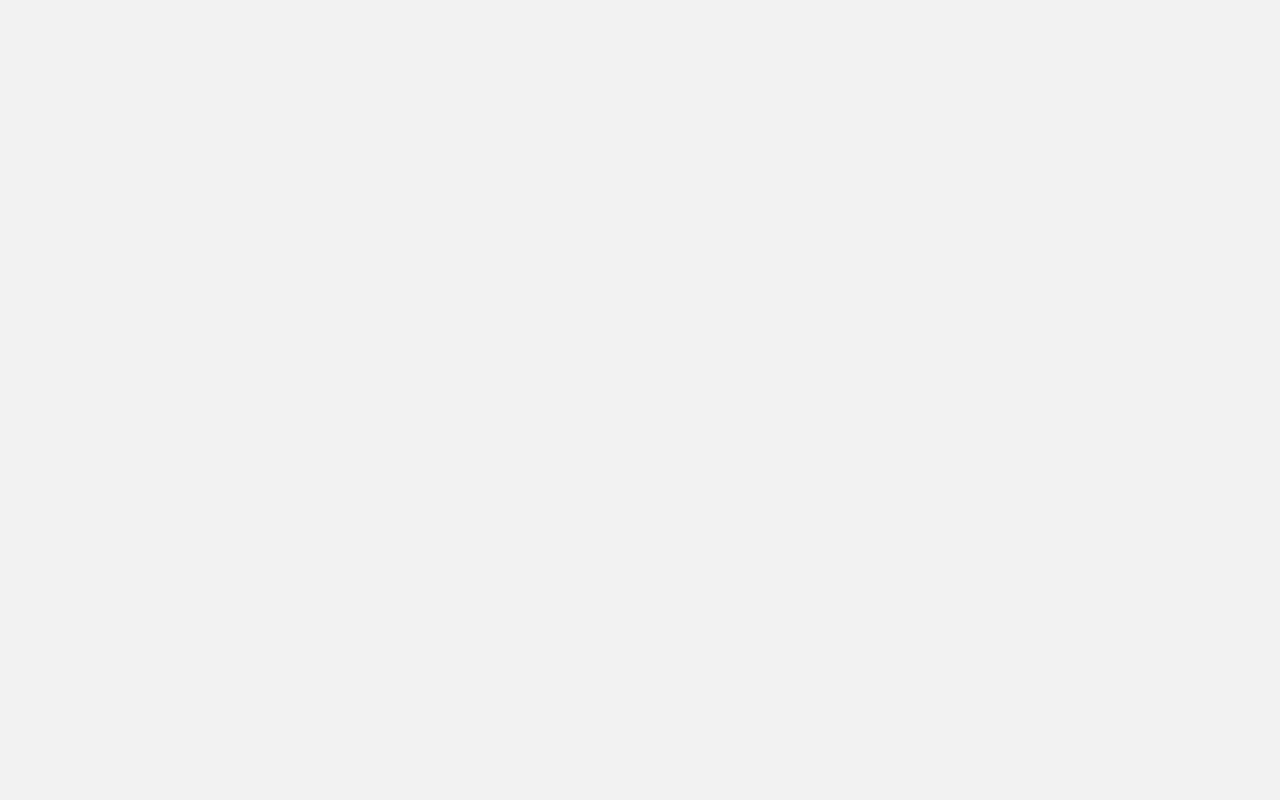
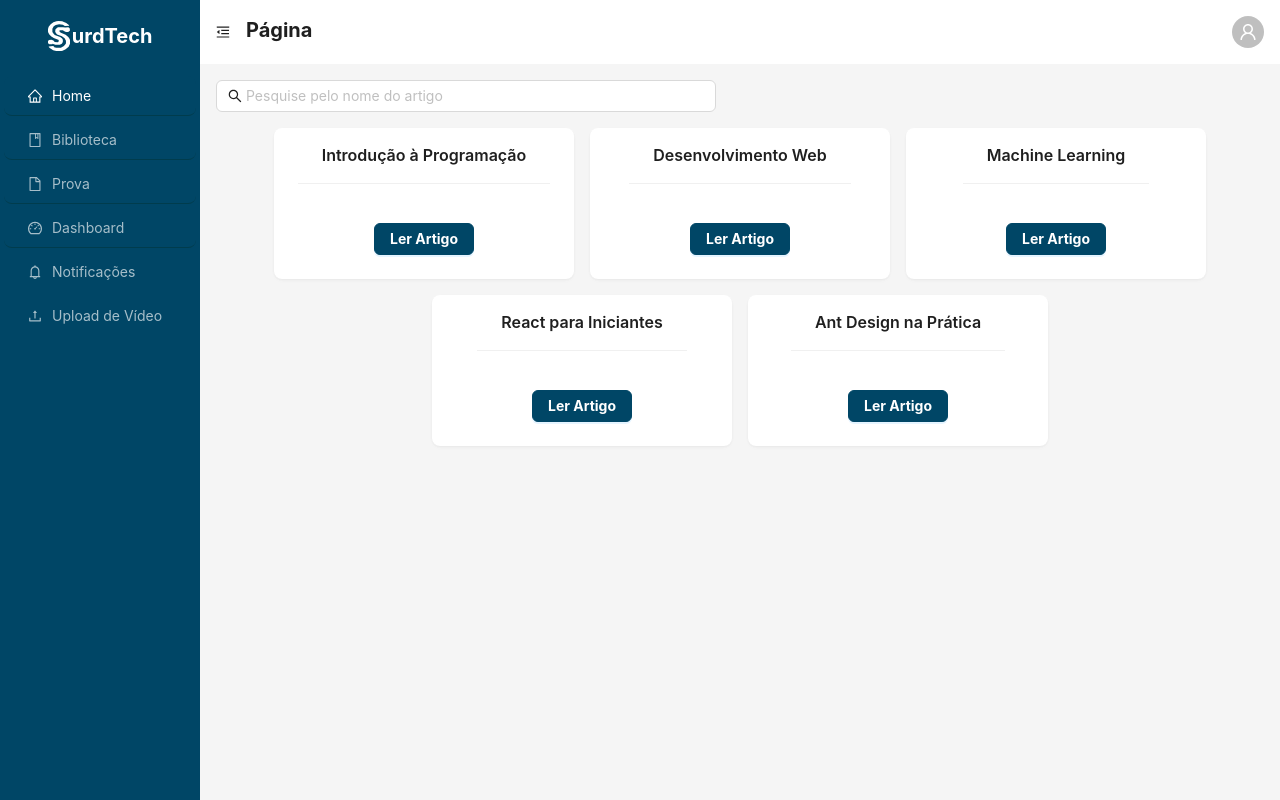
Before and after one commit to RodolfoXYZ/Surd-Tech-Front-End, a React (Create React App) app: page /biblioteca in a window 1280 px wide. Before the commit this address had no page. Built offline with nearby package versions, Linux system fonts and the light colour scheme.

Commit message:
adicionado atualizações na tela

```diff
--- a/src/Pages/Biblioteca/Biblioteca.js
+++ b/src/Pages/Biblioteca/Biblioteca.js
@@ -1,22 +1,104 @@
-import React from 'react';
+import React, { useState } from 'react';
+import { Layout, Input, Card, Empty, Button } from 'antd';
+import { SearchOutlined } from '@ant-design/icons';
 import Sidebar from '../../components/Layout/Sidebar';
-import CourseList from '../../components/Course/CouserList';
-import './Biblioteca.css';
+import AppHeader from '../../components/Layout/AppHeader';
 
-function Biblioteca() {
+const { Content } = Layout;
+
+const Biblioteca = () => {
+  const [collapsed, setCollapsed] = useState(false);
+  const [search, setSearch] = useState('');
+
+  const artigosMockados = [
+    {
+      idArtigo: 1,
+      titulo: 'Introdução à Programação',
+      url: 'https://www.devmedia.com.br/introducao-a-programacao-estruturada/24951',
+    },
+    {
+      idArtigo: 2,
+      titulo: 'Desenvolvimento Web',
+      url: 'https://developer.mozilla.org/en-US/docs/Learn',
+    },
+    {
+      idArtigo: 3,
+      titulo: 'Machine Learning',
+      url: 'https://www.ibm.com/cloud/learn/machine-learning',
+    },
+    {
+      idArtigo: 4,
+      titulo: 'React para Iniciantes',
+      url: 'https://react.dev/learn',
+    },
+    {
+      idArtigo: 5,
+      titulo: 'Ant Design na Prática',
+      url: 'https://ant.design/docs/react/introduce',
+    },
+  ];
+
+  const toggleCollapsed = () => {
+    setCollapsed(!collapsed);
+  };
+
+  const filteredArtigos = artigosMockados.filter((artigo) =>
+    artigo.titulo.toLowerCase().includes(search.toLowerCase())
+  );
+
   return (
-    <div className="library-container">
-      <Sidebar />
-      <div className="content">
-        <h1>Biblioteca</h1>
-        <div className="search-bar">
-          <input type="text" placeholder="Pesquise pelo nome do curso" />
-          <button className="search-button">🔍</button>
-        </div>
-        <CourseList />
-      </div>
-    </div>
+    <Layout style={{ minHeight: '100vh' }}>
+      <Sidebar collapsed={collapsed} toggleCollapsed={toggleCollapsed} />
+
+      <Layout>
+        <AppHeader collapsed={collapsed} toggleCollapsed={toggleCollapsed} />
+        <Content style={{ margin: '16px' }}>
+          <Input
+            placeholder="Pesquise pelo nome do artigo"
+            prefix={<SearchOutlined />}
+            style={{ width: '100%', marginBottom: '16px', maxWidth: '500px' }}
+            value={search}
+            onChange={(e) => setSearch(e.target.value)}
+          />
+          {filteredArtigos.length === 0 ? (
+            <Empty description="Nenhum artigo encontrado" />
+          ) : (
+            <div style={{ display: 'flex', flexWrap: 'wrap', gap: '16px', justifyContent: 'center' }}>
+              {filteredArtigos.map((artigo) => (
+                <Card
+                  key={artigo.idArtigo}
+                  title={artigo.titulo}
+                  bordered={false}
+                  style={{
+                    width: 300,
+                    display: 'flex',
+                    flexDirection: 'column',
+                    justifyContent: 'center',
+                    alignItems: 'center',
+                  }}
+                >
+                  <Button
+                    type="primary"
+                    style={{
+                      backgroundColor: '#004666',
+                      borderColor: '#004666',
+                      fontWeight: 'bold',
+                      marginTop: '16px',
+                    }}
+                    href={artigo.url}
+                    target="_blank"
+                    rel="noopener noreferrer"
+                  >
+                    Ler Artigo
+                  </Button>
+                </Card>
+              ))}
+            </div>
+          )}
+        </Content>
+      </Layout>
+    </Layout>
   );
-}
+};
 
 export default Biblioteca;
--- a/src/Pages/Home/Home.js
+++ b/src/Pages/Home/Home.js
@@ -1,5 +1,5 @@
 import React, { useState, useEffect } from 'react';
-import { Layout, Input, Card, Spin, Alert, Empty } from 'antd';
+import { Layout, Input, Card, Spin, Alert, Empty, Modal } from 'antd';
 import { SearchOutlined } from '@ant-design/icons';
 import Sidebar from '../../components/Layout/Sidebar';
 import AppHeader from '../../components/Layout/AppHeader';
@@ -13,6 +13,8 @@ const Home = () => {
   const [loading, setLoading] = useState(true);
   const [error, setError] = useState(false);
   const [search, setSearch] = useState('');
+  const [modalVisible, setModalVisible] = useState(false);
+  const [currentVideo, setCurrentVideo] = useState(null);
 
   const toggleCollapsed = () => {
     setCollapsed(!collapsed);
@@ -44,6 +46,16 @@ const Home = () => {
   const filteredVideos = videos.filter((video) =>
     video.titulo.toLowerCase().includes(search.toLowerCase())
   );
+
+  const openModal = (video) => {
+    setCurrentVideo(video);
+    setModalVisible(true);
+  };
+
+  const closeModal = () => {
+    setModalVisible(false);
+    setCurrentVideo(null);
+  };
 
   return (
     <Layout style={{ minHeight: '100vh' }}>
@@ -78,19 +90,8 @@ const Home = () => {
                   title={video.titulo}
                   bordered={false}
                   style={{ width: 300 }}
+                  onClick={() => openModal(video)}
                 >
-                  {/* Player do vídeo */}
-                  <iframe
-                    width="100%"
-                    height="200"
-                    src={video.url.replace('watch?v=', 'embed/')}
-                    title={video.titulo}
-                    frameBorder="0"
-                    allow="accelerometer; autoplay; clipboard-write; encrypted-media; gyroscope; picture-in-picture"
-                    allowFullScreen
-                  ></iframe>
-
-                  {/* Descrição do vídeo */}
                   <div style={{ marginTop: '12px' }}>
                     <p style={{
                       fontSize: '14px',
@@ -113,6 +114,26 @@ const Home = () => {
           )}
         </Content>
       </Layout>
+
+      {currentVideo && (
+        <Modal
+          title={currentVideo.titulo}
+          visible={modalVisible}
+          onCancel={closeModal}
+          footer={null}
+          width="80%"
+        >
+          <iframe
+            width="100%"
+            height="400"
+            src={currentVideo.url.replace('watch?v=', 'embed/')}
+            title={currentVideo.titulo}
+            frameBorder="0"
+            allow="accelerometer; autoplay; clipboard-write; encrypted-media; gyroscope; picture-in-picture"
+            allowFullScreen
+          ></iframe>
+        </Modal>
+      )}
     </Layout>
   );
 };
--- /dev/null
+++ b/src/Pages/uploadVideo/uploadVideo.js
@@ -0,0 +1,107 @@
+import React, { useState } from 'react';
+import { Layout, Form, Input, Button, Upload, message } from 'antd';
+import { UploadOutlined } from '@ant-design/icons';
+import Sidebar from '../../components/Layout/Sidebar';
+import AppHeader from '../../components/Layout/AppHeader';
+import axios from 'axios';
+
+const { Content } = Layout;
+
+const UploadVideo = () => {
+  const [collapsed, setCollapsed] = useState(false);
+  const [form] = Form.useForm();
+  const [loading, setLoading] = useState(false);
+
+  const toggleCollapsed = () => {
+    setCollapsed(!collapsed);
+  };
+
+  const handleFinish = async (values) => {
+    setLoading(true);
+    const token = localStorage.getItem('authToken');
+
+    try {
+      const formData = new FormData();
+      formData.append('titulo', values.titulo);
+      formData.append('descricao', values.descricao);
+      formData.append('arquivo', values.arquivo.file);
+
+      await axios.post('https://surdtech-backend.onrender.com/video/upload', formData, {
+        headers: {
+          Authorization: `Bearer ${token}`,
+          'Content-Type': 'multipart/form-data',
+        },
+      });
+
+      message.success('Vídeo enviado com sucesso!');
+      form.resetFields();
+    } catch (error) {
+      console.error('Erro ao enviar vídeo:', error.response?.data || error.message);
+      message.error('Erro ao enviar vídeo. Tente novamente.');
+    } finally {
+      setLoading(false);
+    }
+  };
+
+  return (
+    <Layout style={{ minHeight: '100vh' }}>
+      <Sidebar collapsed={collapsed} toggleCollapsed={toggleCollapsed} />
+      <Layout>
+        <AppHeader collapsed={collapsed} toggleCollapsed={toggleCollapsed} />
+        <Content style={{ margin: '16px' }}>
+          <div style={{ background: '#fff', padding: '24px', borderRadius: '8px' }}>
+            <h2 style={{ marginBottom: '24px', textAlign: 'center', color: '#004666' }}>
+              Upload de Vídeo
+            </h2>
+            <Form
+              form={form}
+              layout="vertical"
+              onFinish={handleFinish}
+              style={{ maxWidth: '600px', margin: 'auto' }}
+            >
+              <Form.Item
+                name="titulo"
+                label="Título"
+                rules={[{ required: true, message: 'Por favor, insira o título do vídeo' }]}
+              >
+                <Input placeholder="Digite o título do vídeo" />
+              </Form.Item>
+
+              <Form.Item
+                name="descricao"
+                label="Descrição"
+                rules={[{ required: true, message: 'Por favor, insira a descrição do vídeo' }]}
+              >
+                <Input.TextArea placeholder="Digite a descrição do vídeo" rows={4} />
+              </Form.Item>
+
+              <Form.Item
+                name="arquivo"
+                label="Arquivo do Vídeo"
+                valuePropName="file"
+                rules={[{ required: true, message: 'Por favor, envie o arquivo do vídeo' }]}
+              >
+                <Upload beforeUpload={() => false} maxCount={1}>
+                  <Button icon={<UploadOutlined />}>Escolher arquivo</Button>
+                </Upload>
+              </Form.Item>
+
+              <Form.Item>
+                <Button
+                  type="primary"
+                  htmlType="submit"
+                  loading={loading}
+                  style={{ backgroundColor: '#004666', color: '#fff', border: 'none' }}
+                >
+                  Enviar
+                </Button>
+              </Form.Item>
+            </Form>
+          </div>
+        </Content>
+      </Layout>
+    </Layout>
+  );
+};
+
+export default UploadVideo;
--- a/src/components/Layout/Sidebar.js
+++ b/src/components/Layout/Sidebar.js
@@ -1,6 +1,14 @@
 import React, { useState } from 'react';
 import { Layout, Menu, Modal, Button } from 'antd';
-import { SearchOutlined, BookOutlined, HomeOutlined, BellOutlined, FileOutlined, DashboardOutlined } from '@ant-design/icons';
+import {
+  SearchOutlined,
+  BookOutlined,
+  HomeOutlined,
+  BellOutlined,
+  FileOutlined,
+  DashboardOutlined,
+  UploadOutlined // Ícone adicionado
+} from '@ant-design/icons';
 import { useNavigate } from 'react-router-dom';
 import logo from '../../assets/images/logo.svg';
 
@@ -115,9 +123,19 @@ const Sidebar = ({ collapsed, toggleCollapsed }) => {
         >
           Dashboard
         </Menu.Item>
-
-        <Menu.Item key="5" icon={<BellOutlined />} onClick={showLoadingModal}>
+        <Menu.Item
+          key="5"
+          icon={<BellOutlined />}
+          onClick={showLoadingModal}
+        >
           Notificações
+        </Menu.Item>
+        <Menu.Item
+          key="6"
+          icon={<UploadOutlined />}
+          onClick={() => handleMenuClick('/upload-video')}
+        >
+          Upload de Vídeo
         </Menu.Item>
       </Menu>
 
--- a/src/routes/AppRoutes.js
+++ b/src/routes/AppRoutes.js
@@ -9,6 +9,8 @@ import Aula from '../Pages/Aula/Aula'
 import Produto from '../Pages/Produto/Produto';
 import ProfilePage from '../Pages/Profile/ProfilePage';
 import DashBoard from '../Pages/dashboard/DashBoard'
+import UploadVideo from '../Pages/uploadVideo/uploadVideo';
+import Biblioteca from '../Pages/Biblioteca/Biblioteca';
 const AppRoutes = () => {
   return (
     <Router>
@@ -22,6 +24,9 @@ const AppRoutes = () => {
         <Route path="/produto" element={<Produto/>} />
         <Route path="/profile" element={<ProfilePage/>} />
         <Route path="/dashboard" element={<DashBoard/>} />
+        <Route path="/upload-video" element={<UploadVideo/>}/>
+        <Route path="/biblioteca" element={<Biblioteca/>}/>
+
 
       </Routes>
     </Router>
```
Also changed, not shown: src/Pages/Biblioteca/Biblioteca.css (deleted, +0 -111 lines).
